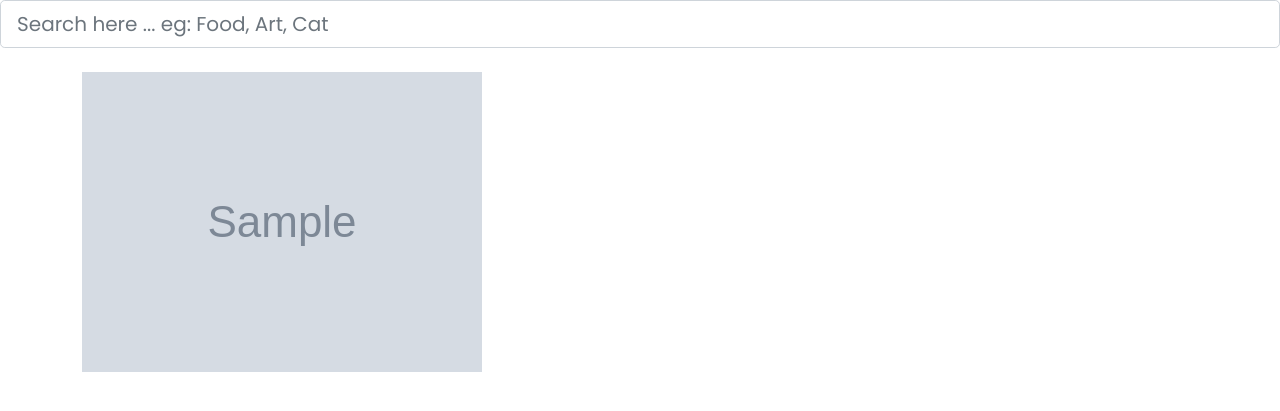
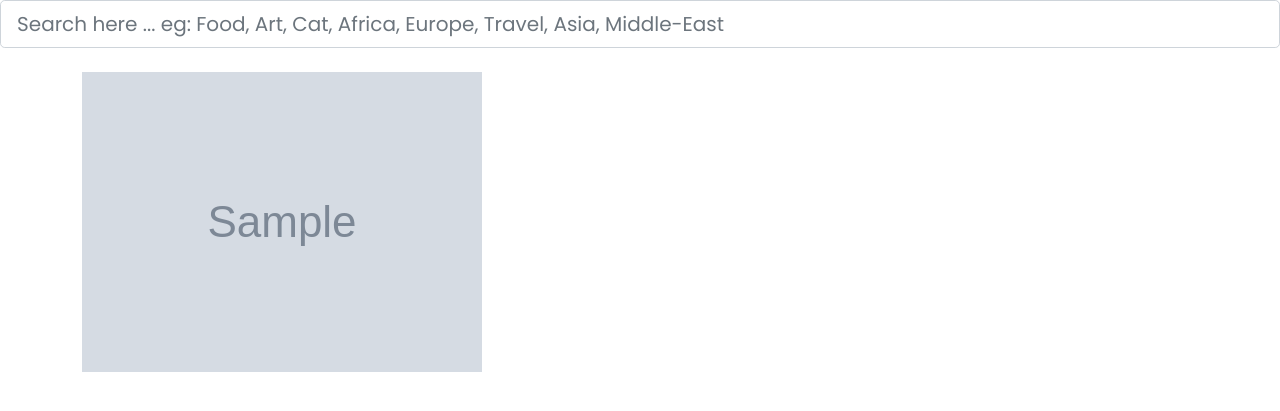
Before and after one commit to ivymmurithi/image-gallery, a Django app: page / in a window 1280 px wide. Shown: the top 411 px of the page. Run offline with Django 4.2, Linux system fonts and the light colour scheme; tables that the repository leaves empty hold one stand-in row (values such as "Sample post"); grey boxes marked "Sample" are stand-in pictures; some web fonts are replaced.

Commit message:
add search terms to input

```diff
--- a/gallery/templates/index.html
+++ b/gallery/templates/index.html
@@ -5,7 +5,7 @@
 
 <form action="{% url 'hello' %}" method="POST">
     {% csrf_token %}
-    <input class="form-control form-control-lg" name="results" type="text" placeholder="Search here ... eg: Food, Art, Cat"
+    <input class="form-control form-control-lg" name="results" type="text" placeholder="Search here ... eg: Food, Art, Cat, Africa, Europe, Travel, Asia, Middle-East"
         aria-label=".form-control-lg example">
 </form>
 
```
